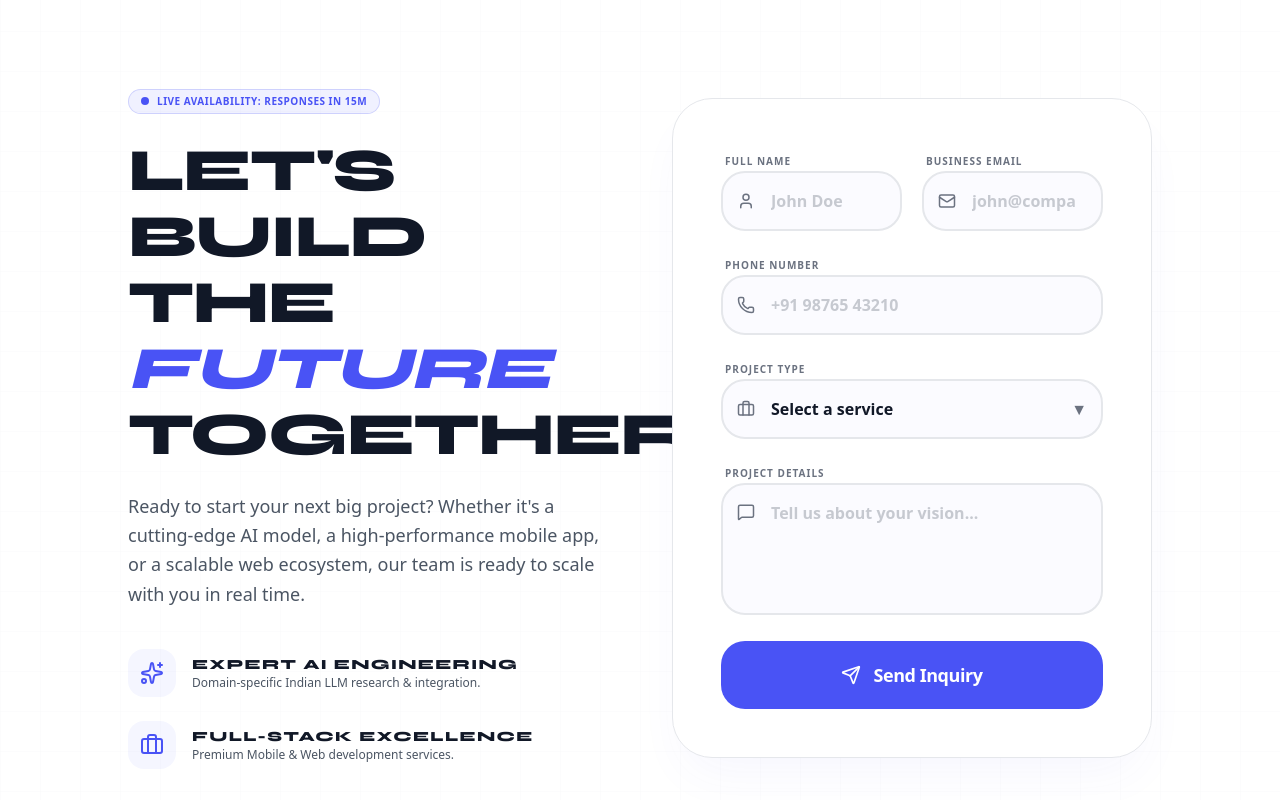
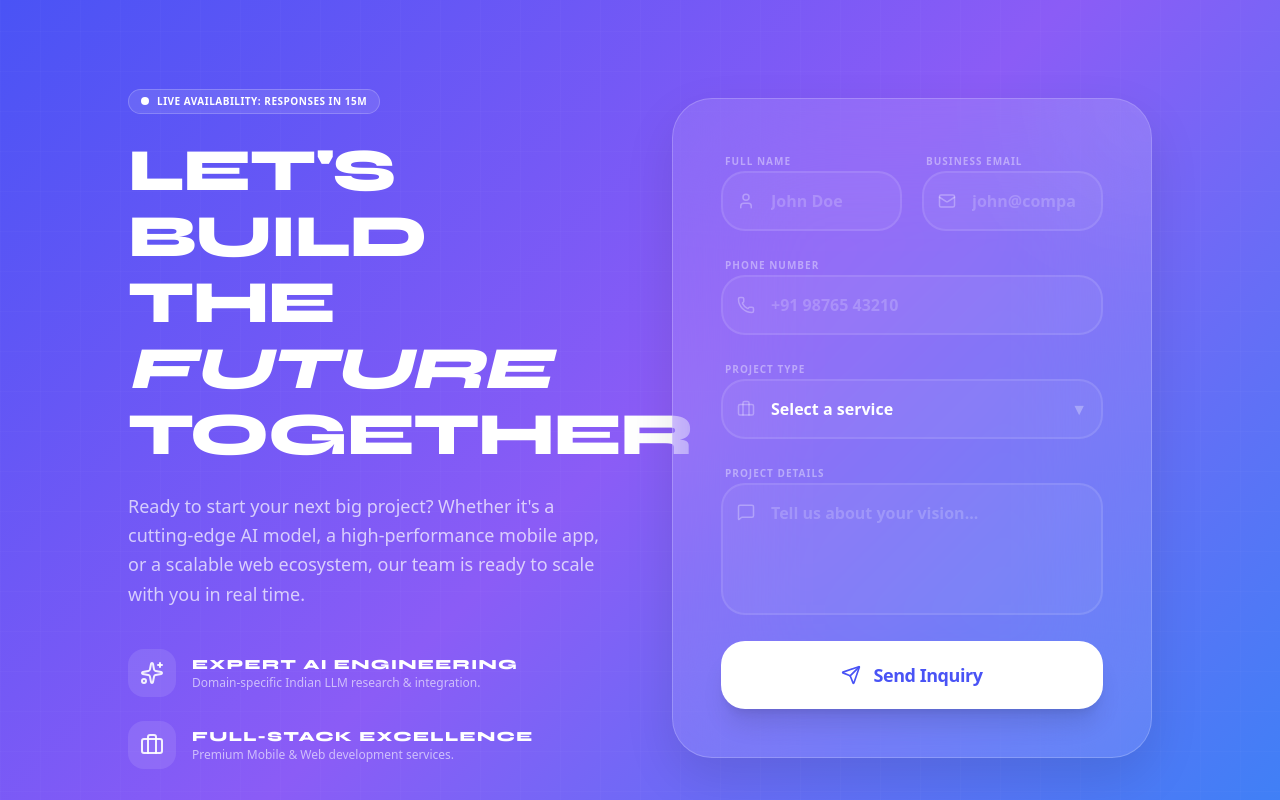
Before and after one commit to Bharath-Aadhya-Intelligence/Bharath-Aadhya-Intellignce, a Next.js app: page / in a window 1280 px wide. Shown: the part 3400-4200 px from the top of the page. Built offline with nearby package versions, Linux system fonts and the light colour scheme.

Commit message:
Upgrade Contact section style: Dark vibrant gradient and glassmorphism form card

```diff
--- a/src/components/Contact.tsx
+++ b/src/components/Contact.tsx
@@ -42,9 +42,9 @@ export default function Contact() {
   };
 
   return (
-    <section id="contact" className="relative py-24 bg-white overflow-hidden">
+    <section id="contact" className="relative py-24 hero-gradient-vibrant overflow-hidden">
       {/* Background Grid */}
-      <div className="absolute inset-0 grid-background opacity-[0.2]" />
+      <div className="absolute inset-0 grid-overlay-white opacity-[0.2]" />
 
       <div className="container relative z-10 mx-auto px-6">
         <div className="max-w-5xl mx-auto">
@@ -57,38 +57,38 @@ export default function Contact() {
                 whileInView={{ opacity: 1, x: 0 }}
                 viewport={{ once: true }}
               >
-                <div className="inline-flex items-center gap-2 px-3 py-1 rounded-full bg-accent-indigo/[0.08] border border-accent-indigo/20 text-accent-indigo text-[10px] font-black uppercase tracking-wider mb-6">
+                <div className="inline-flex items-center gap-2 px-3 py-1 rounded-full bg-white/10 border border-white/20 text-white text-[10px] font-black uppercase tracking-wider mb-6">
                   <span className="relative flex h-2 w-2">
-                    <span className="animate-ping absolute inline-flex h-full w-full rounded-full bg-accent-indigo opacity-75"></span>
-                    <span className="relative inline-flex rounded-full h-2 w-2 bg-accent-indigo"></span>
+                    <span className="animate-ping absolute inline-flex h-full w-full rounded-full bg-white opacity-75"></span>
+                    <span className="relative inline-flex rounded-full h-2 w-2 bg-white"></span>
                   </span>
                   Live Availability: Responses in 15m
                 </div>
 
-                <h2 className="text-4xl md:text-6xl font-display font-black text-foreground mb-6 tracking-tight leading-[1.1] uppercase">
-                  LET&apos;S BUILD THE <span className="text-accent-indigo italic">FUTURE</span> TOGETHER
+                <h2 className="text-4xl md:text-6xl font-display font-black text-white mb-6 tracking-tight leading-[1.1] uppercase">
+                  LET&apos;S BUILD THE <span className="text-white italic">FUTURE</span> TOGETHER
                 </h2>
-                <p className="text-lg text-muted font-medium mb-10 leading-relaxed">
+                <p className="text-lg text-white/70 font-medium mb-10 leading-relaxed">
                   Ready to start your next big project? Whether it&apos;s a cutting-edge AI model, a high-performance mobile app, or a scalable web ecosystem, our team is ready to scale with you in real time.
                 </p>
 
                 <div className="space-y-6">
                   <div className="flex items-center gap-4">
-                    <div className="w-12 h-12 rounded-xl bg-accent-indigo/5 flex items-center justify-center text-accent-indigo">
+                    <div className="w-12 h-12 rounded-xl bg-white/10 flex items-center justify-center text-white/90">
                       <Sparkles size={24} />
                     </div>
                     <div>
-                      <h4 className="font-display font-black text-foreground uppercase text-sm tracking-widest">Expert AI Engineering</h4>
-                      <p className="text-xs text-muted font-medium">Domain-specific Indian LLM research & integration.</p>
+                      <h4 className="font-display font-black text-white uppercase text-sm tracking-widest">Expert AI Engineering</h4>
+                      <p className="text-xs text-white/60 font-medium">Domain-specific Indian LLM research & integration.</p>
                     </div>
                   </div>
                   <div className="flex items-center gap-4">
-                    <div className="w-12 h-12 rounded-xl bg-accent-indigo/5 flex items-center justify-center text-accent-indigo">
+                    <div className="w-12 h-12 rounded-xl bg-white/10 flex items-center justify-center text-white/90">
                       <Briefcase size={24} />
                     </div>
                     <div>
-                      <h4 className="font-display font-black text-foreground uppercase text-sm tracking-widest">Full-Stack Excellence</h4>
-                      <p className="text-xs text-muted font-medium">Premium Mobile & Web development services.</p>
+                      <h4 className="font-display font-black text-white uppercase text-sm tracking-widest">Full-Stack Excellence</h4>
+                      <p className="text-xs text-white/60 font-medium">Premium Mobile & Web development services.</p>
                     </div>
                   </div>
                 </div>
@@ -100,8 +100,11 @@ export default function Contact() {
               initial={{ opacity: 0, scale: 0.95 }}
               whileInView={{ opacity: 1, scale: 1 }}
               viewport={{ once: true }}
-              className="relative p-8 md:p-12 bg-white rounded-[2.5rem] border border-border-subtle shadow-2xl shadow-accent-indigo/5"
+              className="relative p-8 md:p-12 bg-white/10 backdrop-blur-3xl rounded-[2.5rem] border border-white/20 shadow-[0_20px_50px_rgba(0,0,0,0.1)] overflow-hidden"
             >
+              {/* Card Ambient Glow */}
+              <div className="absolute -top-24 -right-24 w-48 h-48 bg-white/10 blur-[80px] rounded-full pointer-events-none" />
+
               <AnimatePresence mode="wait">
                 {!isSubmitted ? (
                   <motion.form
@@ -109,76 +112,76 @@ export default function Contact() {
                     onSubmit={handleSubmit}
                     initial={{ opacity: 1 }}
                     exit={{ opacity: 0, y: -20 }}
-                    className="space-y-5"
+                    className="relative z-10 space-y-5"
                   >
                     <div className="grid grid-cols-1 md:grid-cols-2 gap-5">
                       <div className="space-y-2">
-                        <label className="text-[10px] font-black uppercase tracking-widest text-muted-foreground ml-1">Full Name</label>
+                        <label className="text-[10px] font-black uppercase tracking-widest text-white/40 ml-1">Full Name</label>
                         <div className="relative group">
-                          <User className="absolute left-4 top-1/2 -translate-y-1/2 text-muted-foreground group-focus-within:text-accent-indigo transition-colors" size={18} />
+                          <User className="absolute left-4 top-1/2 -translate-y-1/2 text-white/30 group-focus-within:text-white transition-colors" size={18} />
                           <input
                             required
                             type="text"
                             placeholder="John Doe"
-                            className="w-full bg-accent-indigo/[0.02] border-2 border-border-subtle rounded-2xl py-4 pl-12 pr-6 outline-none focus:border-accent-indigo transition-all font-bold text-foreground placeholder:text-muted/30"
+                            className="w-full bg-white/5 border-2 border-white/10 rounded-2xl py-4 pl-12 pr-6 outline-none focus:border-white/30 focus:bg-white/[0.08] transition-all font-bold text-white placeholder:text-white/20"
                           />
                         </div>
                       </div>
                       <div className="space-y-2">
-                        <label className="text-[10px] font-black uppercase tracking-widest text-muted-foreground ml-1">Business Email</label>
+                        <label className="text-[10px] font-black uppercase tracking-widest text-white/40 ml-1">Business Email</label>
                         <div className="relative group">
-                          <Mail className="absolute left-4 top-1/2 -translate-y-1/2 text-muted-foreground group-focus-within:text-accent-indigo transition-colors" size={18} />
+                          <Mail className="absolute left-4 top-1/2 -translate-y-1/2 text-white/30 group-focus-within:text-white transition-colors" size={18} />
                           <input
                             required
                             type="email"
                             placeholder="john@company.com"
-                            className="w-full bg-accent-indigo/[0.02] border-2 border-border-subtle rounded-2xl py-4 pl-12 pr-6 outline-none focus:border-accent-indigo transition-all font-bold text-foreground placeholder:text-muted/30"
+                            className="w-full bg-white/5 border-2 border-white/10 rounded-2xl py-4 pl-12 pr-6 outline-none focus:border-white/30 focus:bg-white/[0.08] transition-all font-bold text-white placeholder:text-white/20"
                           />
                         </div>
                       </div>
                     </div>
 
                     <div className="space-y-2">
-                      <label className="text-[10px] font-black uppercase tracking-widest text-muted-foreground ml-1">Phone Number</label>
+                      <label className="text-[10px] font-black uppercase tracking-widest text-white/40 ml-1">Phone Number</label>
                       <div className="relative group">
-                        <Phone className="absolute left-4 top-1/2 -translate-y-1/2 text-muted-foreground group-focus-within:text-accent-indigo transition-colors" size={18} />
+                        <Phone className="absolute left-4 top-1/2 -translate-y-1/2 text-white/30 group-focus-within:text-white transition-colors" size={18} />
                         <input
                           required
                           type="tel"
                           placeholder="+91 98765 43210"
-                          className="w-full bg-accent-indigo/[0.02] border-2 border-border-subtle rounded-2xl py-4 pl-12 pr-6 outline-none focus:border-accent-indigo transition-all font-bold text-foreground placeholder:text-muted/30"
+                          className="w-full bg-white/5 border-2 border-white/10 rounded-2xl py-4 pl-12 pr-6 outline-none focus:border-white/30 focus:bg-white/[0.08] transition-all font-bold text-white placeholder:text-white/20"
                         />
                       </div>
                     </div>
 
                     <div className="space-y-2">
-                      <label className="text-[10px] font-black uppercase tracking-widest text-muted-foreground ml-1">Project Type</label>
+                      <label className="text-[10px] font-black uppercase tracking-widest text-white/40 ml-1">Project Type</label>
                       <div className="relative group">
-                        <Briefcase className="absolute left-4 top-1/2 -translate-y-1/2 text-muted-foreground group-focus-within:text-accent-indigo transition-colors" size={18} />
+                        <Briefcase className="absolute left-4 top-1/2 -translate-y-1/2 text-white/30 group-focus-within:text-white transition-colors" size={18} />
                         <select
                           required
-                          className="w-full bg-accent-indigo/[0.02] border-2 border-border-subtle rounded-2xl py-4 pl-12 pr-6 outline-none focus:border-accent-indigo transition-all font-bold text-foreground appearance-none cursor-pointer"
+                          className="w-full bg-white/5 border-2 border-white/10 rounded-2xl py-4 pl-12 pr-6 outline-none focus:border-white/30 focus:bg-white/[0.08] transition-all font-bold text-white appearance-none cursor-pointer placeholder:text-white/20"
                         >
-                          <option value="" disabled selected>Select a service</option>
+                          <option value="" disabled selected className="text-foreground">Select a service</option>
                           {projectTypes.map(type => (
-                            <option key={type} value={type}>{type}</option>
+                            <option key={type} value={type} className="text-foreground">{type}</option>
                           ))}
                         </select>
-                        <div className="absolute right-4 top-1/2 -translate-y-1/2 pointer-events-none text-muted-foreground">
+                        <div className="absolute right-4 top-1/2 -translate-y-1/2 pointer-events-none text-white/30">
                           ▼
                         </div>
                       </div>
                     </div>
 
                     <div className="space-y-2">
-                      <label className="text-[10px] font-black uppercase tracking-widest text-muted-foreground ml-1">Project Details</label>
+                      <label className="text-[10px] font-black uppercase tracking-widest text-white/40 ml-1">Project Details</label>
                       <div className="relative group">
-                        <MessageSquare className="absolute left-4 top-5 text-muted-foreground group-focus-within:text-accent-indigo transition-colors" size={18} />
+                        <MessageSquare className="absolute left-4 top-5 text-white/30 group-focus-within:text-white transition-colors" size={18} />
                         <textarea
                           required
                           rows={4}
                           placeholder="Tell us about your vision..."
-                          className="w-full bg-accent-indigo/[0.02] border-2 border-border-subtle rounded-2xl py-4 pl-12 pr-6 outline-none focus:border-accent-indigo transition-all font-bold text-foreground placeholder:text-muted/30 resize-none"
+                          className="w-full bg-white/5 border-2 border-white/10 rounded-2xl py-4 pl-12 pr-6 outline-none focus:border-white/30 focus:bg-white/[0.08] transition-all font-bold text-white placeholder:text-white/20 resize-none"
                         ></textarea>
                       </div>
                     </div>
@@ -186,10 +189,10 @@ export default function Contact() {
                     <button
                       type="submit"
                       disabled={isSubmitting}
-                      className="w-full py-5 bg-accent-indigo text-white rounded-2xl font-black text-lg tracking-tight flex items-center justify-center gap-3 hover:shadow-xl hover:shadow-accent-indigo/20 transition-all active:scale-95 disabled:opacity-70 disabled:cursor-not-allowed group"
+                      className="w-full py-5 bg-white text-accent-indigo rounded-2xl font-black text-lg tracking-tight flex items-center justify-center gap-3 hover:shadow-[0_10px_30px_rgba(255,255,255,0.2)] transition-all active:scale-95 disabled:opacity-70 disabled:cursor-not-allowed group shadow-xl"
                     >
                       {isSubmitting ? (
-                        <div className="w-6 h-6 border-4 border-white/30 border-t-white rounded-full animate-spin" />
+                        <div className="w-6 h-6 border-4 border-accent-indigo/20 border-t-accent-indigo rounded-full animate-spin" />
                       ) : (
                         <>
                           <Send size={20} className="group-hover:translate-x-1 group-hover:-translate-y-1 transition-transform" />
@@ -203,18 +206,18 @@ export default function Contact() {
                     key="success"
                     initial={{ opacity: 0, scale: 0.9 }}
                     animate={{ opacity: 1, scale: 1 }}
-                    className="text-center py-20"
+                    className="relative z-10 text-center py-20"
                   >
-                    <div className="w-20 h-20 bg-accent-indigo/10 text-accent-indigo rounded-full flex items-center justify-center mx-auto mb-8">
+                    <div className="w-20 h-20 bg-white/10 text-white rounded-full flex items-center justify-center mx-auto mb-8">
                       <CheckCircle2 size={40} />
                     </div>
-                    <h3 className="text-3xl font-display font-black text-foreground mb-4 uppercase tracking-tight">Request Received!</h3>
-                    <p className="text-muted font-medium mb-8 max-w-[280px] mx-auto">
+                    <h3 className="text-3xl font-display font-black text-white mb-4 uppercase tracking-tight">Request Received!</h3>
+                    <p className="text-white/60 font-medium mb-8 max-w-[280px] mx-auto leading-relaxed">
                       Thank you for trusting BAI. Our team is reviewing your details and will call you back within 15 minutes.
                     </p>
                     <button
                       onClick={() => setIsSubmitted(false)}
-                      className="text-accent-indigo font-black uppercase text-sm tracking-widest hover:underline"
+                      className="text-white font-black uppercase text-sm tracking-widest hover:underline"
                     >
                       Send another request
                     </button>
```
